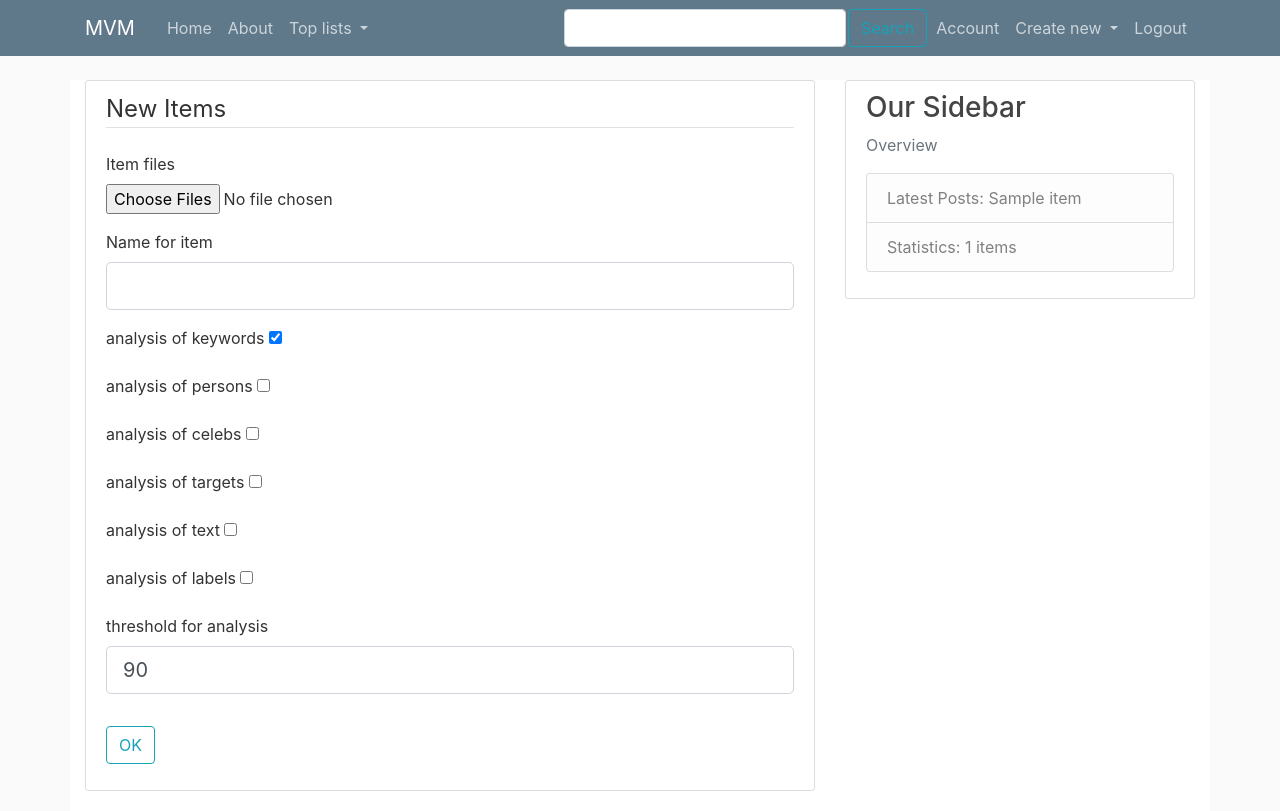
After one commit to aschroff/myImageAnalyzer, a Flask app: page /items/new in a window 1280 px wide. The commit adds this page. Run offline with Flask 2, Linux system fonts and the light colour scheme; a user stored in the database is signed in; tables that the repository leaves empty hold one stand-in row (values such as "Sample post"); some libraries are stand-ins or nearby versions.

Commit message:
Fix fuer pagination in neuem listenlayout und Massenupload

```diff
--- a/mvm/items/forms.py
+++ b/mvm/items/forms.py
@@ -1,13 +1,13 @@
 from flask_wtf import FlaskForm
 from flask_wtf.file import FileField, FileAllowed
-from wtforms import StringField, SubmitField, BooleanField, IntegerField
+from wtforms import StringField, SubmitField, BooleanField, IntegerField, MultipleFileField
 
 from wtforms.validators import DataRequired, Length, NumberRange
 from flask_babel import lazy_gettext
 
 class CreateItemForm(FlaskForm):
     item_file = FileField(lazy_gettext('Item file'), validators=[FileAllowed(['jpg', 'png'])])
-    itemname = StringField(lazy_gettext('Name for item'), validators=[DataRequired(), Length(min=1, max=20)])
+    itemname = StringField(lazy_gettext('Name for item'), validators=[DataRequired(), Length(min=1, max=35)])
     analysis_keywords = BooleanField(lazy_gettext('analysis of keywords'))
     analysis_persons = BooleanField(lazy_gettext('analysis of persons'))
     analysis_celebs = BooleanField(lazy_gettext('analysis of celebs'))
@@ -16,3 +16,15 @@ class CreateItemForm(FlaskForm):
     analysis_labels = BooleanField(lazy_gettext('analysis of labels'))
     analysis_threshold = IntegerField(lazy_gettext('threshold for analysis'), validators=[DataRequired(), NumberRange(min=0, max=100)])
     submit = SubmitField(lazy_gettext('OK'))
+
+class MultipleItemForm(FlaskForm):
+    item_files = MultipleFileField(lazy_gettext('Item files'), validators=[FileAllowed(['jpg', 'png'])])
+    itemname = StringField(lazy_gettext('Name for item'), validators=[DataRequired(), Length(min=1, max=35)])
+    analysis_keywords = BooleanField(lazy_gettext('analysis of keywords'))
+    analysis_persons = BooleanField(lazy_gettext('analysis of persons'))
+    analysis_celebs = BooleanField(lazy_gettext('analysis of celebs'))
+    analysis_targets = BooleanField(lazy_gettext('analysis of targets'))
+    analysis_text = BooleanField(lazy_gettext('analysis of text'))
+    analysis_labels = BooleanField(lazy_gettext('analysis of labels'))
+    analysis_threshold = IntegerField(lazy_gettext('threshold for analysis'), validators=[DataRequired(), NumberRange(min=0, max=100)])
+    submit = SubmitField(lazy_gettext('OK'))
--- a/mvm/items/routes.py
+++ b/mvm/items/routes.py
@@ -5,7 +5,7 @@ from flask import render_template, url_for, flash, redirect, request, abort
 from flask_login import current_user, login_required
 from flask_babel import gettext
 from mvm import db, rekognition
-from mvm.items.forms import CreateItemForm
+from mvm.items.forms import CreateItemForm, MultipleItemForm
 from mvm.models import User, Item, ItemKeyword, Keyword, Attribute, Person, PersonAttribute, Celebrity
 from mvm.items.utils import save_item, save_thumbnail, get_image_from_file
 from mvm.analytics.forms import SearchItemForm
@@ -155,7 +155,7 @@ def celebrity_recognition(item):
                                 print('not found' + str(celebrityresult))
 
 def face_comparison(item):
-           if item.analysis_persons and item.analysis_targets :
+           if item.analysis_persons and item.analysis_targets and (Person.query.filter_by(itemin=item).count() > 0) :
                imgbytes = get_image_from_file(item.item_file)
                print(item.itemname)
                for target in current_user.targets:
@@ -240,6 +240,47 @@ def new_item():
     form.analysis_threshold.data = 90
     searchform = SearchItemForm()
     return render_template('create_item.html', title='New Item', form=form, legend=gettext('New Item'), itemsall=itemsall, searchform=searchform)
+
+@items.route("/items/new", methods=['GET', 'POST'])
+@login_required
+def new_multipleitem():
+    form = MultipleItemForm()
+    if form.validate_on_submit():
+        pics = request.files.getlist(form.item_files.name)
+        if pics:
+           for pic in pics:
+               filename = pic.filename
+               itemfile = save_item(pic)
+               thumbnailfile = save_thumbnail(pic)
+               itemname = form.itemname.data + " - " + filename
+               if len(itemname)>35:
+                   itemname=itemname[0:32] + "..."
+               item = Item(item_file = itemfile, itemname = itemname, thumbnail = thumbnailfile,
+                           owner = current_user,  analysis_keywords=form.analysis_keywords.data,
+                           analysis_persons = form.analysis_persons.data, analysis_celebs = form.analysis_celebs.data,
+                           analysis_targets = form.analysis_targets.data, analysis_text = form.analysis_text.data, analysis_labels = form.analysis_labels.data,
+                           analysis_threshold = form.analysis_threshold.data)
+               db.session.add(item)
+               db.session.commit()
+               # Object and scene detection - Keywords
+               object_and_scene_detection(item = item)
+               # Facial analysis - Persons
+               facial_analysis(item = item)
+               # Celebrity recognition
+               celebrity_recognition(item = item)
+               # Face comparision
+               face_comparison(item=item)
+               # Test in item
+               text_detection(item=item)
+               # Image moderation
+               unsafe_content_detection(item = item)
+           flash(gettext('Your new items have been created'), 'success')
+           return redirect(url_for('main.home'))
+    itemsall = Item.query.order_by(Item.date_posted.desc()).all()
+    form.analysis_keywords.data = True
+    form.analysis_threshold.data = 90
+    searchform = SearchItemForm()
+    return render_template('multiple_item.html', title='New Items', form=form, legend=gettext('New Items'), itemsall=itemsall, searchform=searchform)
 
 @items.route("/item/<int:item_id>")
 def item(item_id):
--- a/mvm/templates/attribute_items.html
+++ b/mvm/templates/attribute_items.html
@@ -39,9 +39,9 @@
     {% for page_num in items.iter_pages(left_edge=1, right_edge=1, left_current=1, right_current=2) %}
         {% if page_num %}
             {% if items.page == page_num %}
-                <a class="btn btn-info mb-4" href="{{ url_for('main.home', page=page_num)}}">{{ page_num }}</a>
+                <a class="btn btn-info mb-4" href="{{ url_for('analytics.attribute_items', attributetextname=attribute.attributetextname, page=page_num)}}">{{ page_num }}</a>
             {% else %}
-                <a class="btn btn-outline-info mb-4" href="{{ url_for('main.home', page=page_num)}}">{{ page_num }}</a>
+                <a class="btn btn-outline-info mb-4" href="{{ url_for('analytics.attribute_items', attributetextname=attribute.attributetextname, page=page_num)}}">{{ page_num }}</a>
             {% endif %}
         {% else %}
         ...
--- a/mvm/templates/celebrity_items.html
+++ b/mvm/templates/celebrity_items.html
@@ -39,9 +39,9 @@
     {% for page_num in items.iter_pages(left_edge=1, right_edge=1, left_current=1, right_current=2) %}
         {% if page_num %}
             {% if items.page == page_num %}
-                <a class="btn btn-info mb-4" href="{{ url_for('main.home', page=page_num)}}">{{ page_num }}</a>
+                <a class="btn btn-info mb-4" href="{{ url_for('analytics.celebrity_items', aws_id=celebrity.aws_id, page=page_num)}}">{{ page_num }}</a>
             {% else %}
-                <a class="btn btn-outline-info mb-4" href="{{ url_for('main.home', page=page_num)}}">{{ page_num }}</a>
+                <a class="btn btn-outline-info mb-4" href="{{ url_for('analytics.celebrity_items', aws_id=celebrity.aws_id, page=page_num)}}">{{ page_num }}</a>
             {% endif %}
         {% else %}
         ...
--- a/mvm/templates/keyword_items.html
+++ b/mvm/templates/keyword_items.html
@@ -39,9 +39,9 @@
     {% for page_num in item_keywords.iter_pages(left_edge=1, right_edge=1, left_current=1, right_current=2) %}
         {% if page_num %}
             {% if item_keywords.page == page_num %}
-                <a class="btn btn-info mb-4" href="{{ url_for('main.home', page=page_num)}}">{{ page_num }}</a>
+                <a class="btn btn-info mb-4" href="{{ url_for('analytics.keyword_items', keywordtextname=keyword.keywordtextname, page=page_num)}}">{{ page_num }}</a>
             {% else %}
-                <a class="btn btn-outline-info mb-4" href="{{ url_for('main.home', page=page_num)}}">{{ page_num }}</a>
+                <a class="btn btn-outline-info mb-4" href="{{ url_for('analytics.keyword_items', keywordtextname=keyword.keywordtextname, page=page_num)}}">{{ page_num }}</a>
             {% endif %}
         {% else %}
         ...
--- a/mvm/templates/layout.html
+++ b/mvm/templates/layout.html
@@ -52,7 +52,15 @@
             <div class="navbar-nav">
             {% if current_user.is_authenticated %}
               <a class="nav-item nav-link" href="{{ url_for('users.account') }}">{{ _('Account') }}</a>
-              <a class="nav-item nav-link" href="{{ url_for('items.new_item') }}">{{ _('New item') }}</a>
+              <li class="nav-item dropdown">
+                  <a class="nav-link dropdown-toggle" href="#" id="navbardrop" data-toggle="dropdown">
+                    {{ _('Create new') }}
+                  </a>
+                  <div class="dropdown-menu">
+                      <a class="dropdown-item" href="{{ url_for('items.new_item') }}">{{ _('Single new item') }}</a>
+                      <a class="dropdown-item" href="{{ url_for('items.new_multipleitem') }}">{{ _('Multiple new items') }}</a>
+                  </div>
+              </li>
               <a class="nav-item nav-link" href="{{ url_for('users.logout') }}">{{ _('Logout') }}</a>
             {% else %}
               <a class="nav-item nav-link" href="{{ url_for('users.login') }}">{{ _('Login') }}</a>
--- /dev/null
+++ b/mvm/templates/multiple_item.html
@@ -0,0 +1,127 @@
+{% extends "layout.html" %}
+{% block content %}
+<div class="content-section">
+    <form method="POST" action="" enctype="multipart/form-data">
+        {{ form.hidden_tag() }}
+        <fieldset class="form-group">
+            <legend class="border-bottom mb-4">{{ legend }}</legend>
+            <div class="form-group">
+                {{ form.item_files.label() }}
+                {{ form.item_files(class="form-control-file") }}
+                {% if form.item_files.errors %}
+                    {% for error in form.item_files.errors %}
+                        <span class="text-danger">{{ error }}</span></br>
+                    {% endfor %}
+                {% endif %}
+            </div>
+            <div class="form-group">
+                {{ form.itemname.label(class="form-control-label") }}
+                {% if form.itemname.errors %}
+                    {{ form.itemname(class="form-control form-control-lg is-invalid") }}
+                    <div class="invalid-feedback">
+                        {% for error in form.itemname.errors %}
+                            <span>{{ error }}</span>
+                        {% endfor %}
+                    </div>
+                {% else %}
+                    {{ form.itemname(class="form-control form-control-lg") }}
+                {% endif %}
+            </div>
+            <div class="form-group">
+                {{ form.analysis_keywords.label(class="form-control-label") }}
+                {% if form.analysis_keywords.errors %}
+                    {{ form.analysis_keywords(class="form-control form-control-lg is-invalid") }}
+                    <div class="invalid-feedback">
+                        {% for error in form.analysis_keywords.errors %}
+                            <span>{{ error }}</span>
+                        {% endfor %}
+                    </div>
+                {% else %}
+                    {{ form.analysis_keywords(class="checkbox") }}
+                {% endif %}
+            </div>
+            <div class="form-group">
+                {{ form.analysis_persons.label(class="form-control-label") }}
+                {% if form.analysis_persons.errors %}
+                    {{ form.analysis_persons(class="form-control form-control-lg is-invalid") }}
+                    <div class="invalid-feedback">
+                        {% for error in form.analysis_persons.errors %}
+                            <span>{{ error }}</span>
+                        {% endfor %}
+                    </div>
+                {% else %}
+                    {{ form.analysis_persons(class="checkbox") }}
+                {% endif %}
+            </div>
+            <div class="form-group">
+                {{ form.analysis_celebs.label(class="form-control-label") }}
+                {% if form.analysis_celebs.errors %}
+                    {{ form.analysis_celebs(class="form-control form-control-lg is-invalid") }}
+                    <div class="invalid-feedback">
+                        {% for error in form.analysis_celebs.errors %}
+                            <span>{{ error }}</span>
+                        {% endfor %}
+                    </div>
+                {% else %}
+                    {{ form.analysis_celebs(class="checkbox") }}
+                {% endif %}
+            </div>
+            <div class="form-group">
+                {{ form.analysis_targets.label(class="form-control-label") }}
+                {% if form.analysis_targets.errors %}
+                    {{ form.analysis_targets(class="form-control form-control-lg is-invalid") }}
+                    <div class="invalid-feedback">
+                        {% for error in form.analysis_targets.errors %}
+                            <span>{{ error }}</span>
+                        {% endfor %}
+                    </div>
+                {% else %}
+                    {{ form.analysis_targets(class="checkbox") }}
+                {% endif %}
+            </div>
+            <div class="form-group">
+                {{ form.analysis_text.label(class="form-control-label") }}
+                {% if form.analysis_text.errors %}
+                    {{ form.analysis_text(class="form-control form-control-lg is-invalid") }}
+                    <div class="invalid-feedback">
+                        {% for error in form.analysis_text.errors %}
+                            <span>{{ error }}</span>
+                        {% endfor %}
+                    </div>
+                {% else %}
+                    {{ form.analysis_text(class="checkbox") }}
+                {% endif %}
+            </div>
+            <div class="form-group">
+                {{ form.analysis_labels.label(class="form-control-label") }}
+                {% if form.analysis_labels.errors %}
+                    {{ form.analysis_labels(class="form-control form-control-lg is-invalid") }}
+                    <div class="invalid-feedback">
+                        {% for error in form.analysis_labels.errors %}
+                            <span>{{ error }}</span>
+                        {% endfor %}
+                    </div>
+                {% else %}
+                    {{ form.analysis_labels(class="checkbox") }}
+                {% endif %}
+            </div>
+            <div class="form-group">
+                {{ form.analysis_threshold.label(class="form-control-label") }}
+                {% if form.analysis_threshold.errors %}
+                    {{ form.analysis_threshold(class="form-control form-control-lg is-invalid") }}
+                    <div class="invalid-feedback">
+                        {% for error in form.analysis_threshold.errors %}
+                            <span>{{ error }}</span>
+                        {% endfor %}
+                    </div>
+                {% else %}
+                    {{ form.analysis_threshold(class="form-control form-control-lg") }}
+                {% endif %}
+            </div>
+        </fieldset>
+        <div class="form-group">
+            {{ form.submit(class="btn btn-outline-info") }}
+        </div>
+    </form>
+</div>
+{% endblock content %}
--- a/mvm/templates/user_items.html
+++ b/mvm/templates/user_items.html
@@ -39,9 +39,9 @@
     {% for page_num in items.iter_pages(left_edge=1, right_edge=1, left_current=1, right_current=2) %}
         {% if page_num %}
             {% if items.page == page_num %}
-                <a class="btn btn-info mb-4" href="{{ url_for('main.home', page=page_num)}}">{{ page_num }}</a>
+                <a class="btn btn-info mb-4" href="{{ url_for('items.user_items', username=user.username, page=page_num)}}">{{ page_num }}</a>
             {% else %}
-                <a class="btn btn-outline-info mb-4" href="{{ url_for('main.home', page=page_num)}}">{{ page_num }}</a>
+                <a class="btn btn-outline-info mb-4" href="{{ url_for('items.user_items', username=user.username, page=page_num)}}">{{ page_num }}</a>
             {% endif %}
         {% else %}
         ...
```
Also changed, not shown: mvm/templates/searchresults.html (+8 -2 lines).
